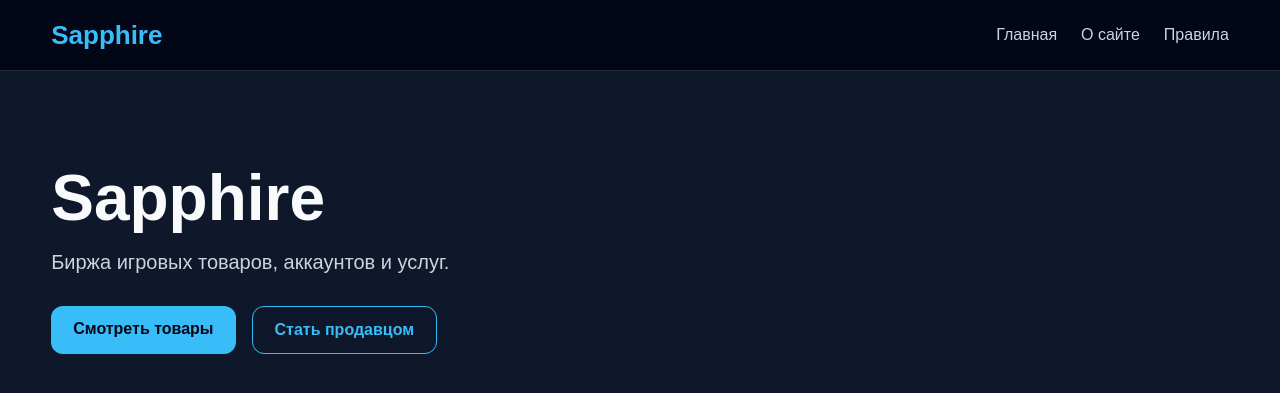
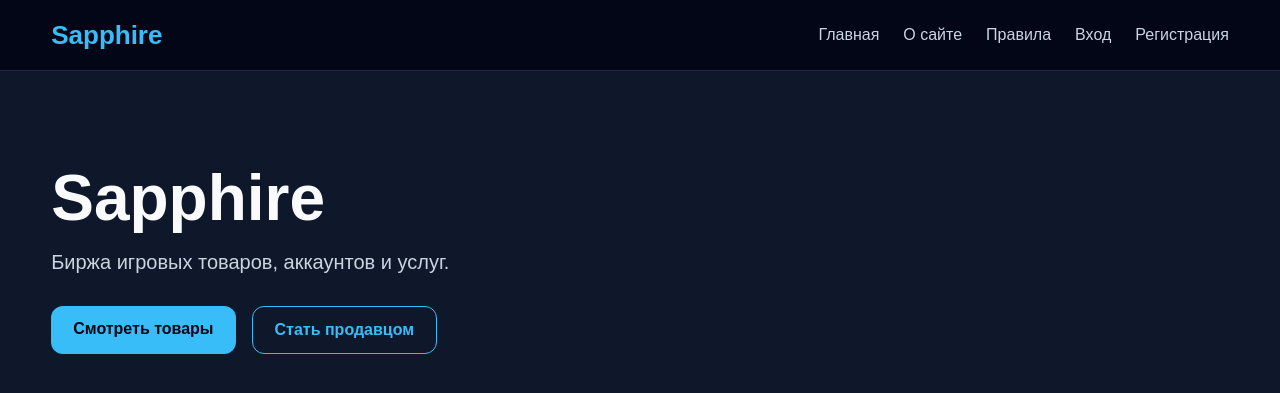
Before and after one commit to yad3rii/Sapphire, a Django app: page / in a window 1280 px wide. Shown: the top 393 px of the page. Run offline with Django 5.2, Linux system fonts and the light colour scheme.

Commit message:
[templates] сделал навигацию для входа и профиля 27.05

```diff
--- a/templates/includes/navbar.html
+++ b/templates/includes/navbar.html
@@ -6,6 +6,14 @@
             <a href="{% url 'core:home' %}">Главная</a>
             <a href="{% url 'core:about' %}">О сайте</a>
             <a href="{% url 'core:rules' %}">Правила</a>
+
+            {% if user.is_authenticated %}
+                <a href="{% url 'users:profile' %}">Профиль</a>
+                <a href="{% url 'users:logout' %}">Выйти</a>
+            {% else %}
+                <a href="{% url 'users:login' %}">Вход</a>
+                <a href="{% url 'users:register' %}">Регистрация</a>
+            {% endif %}
         </nav>
     </div>
 </header>
```
